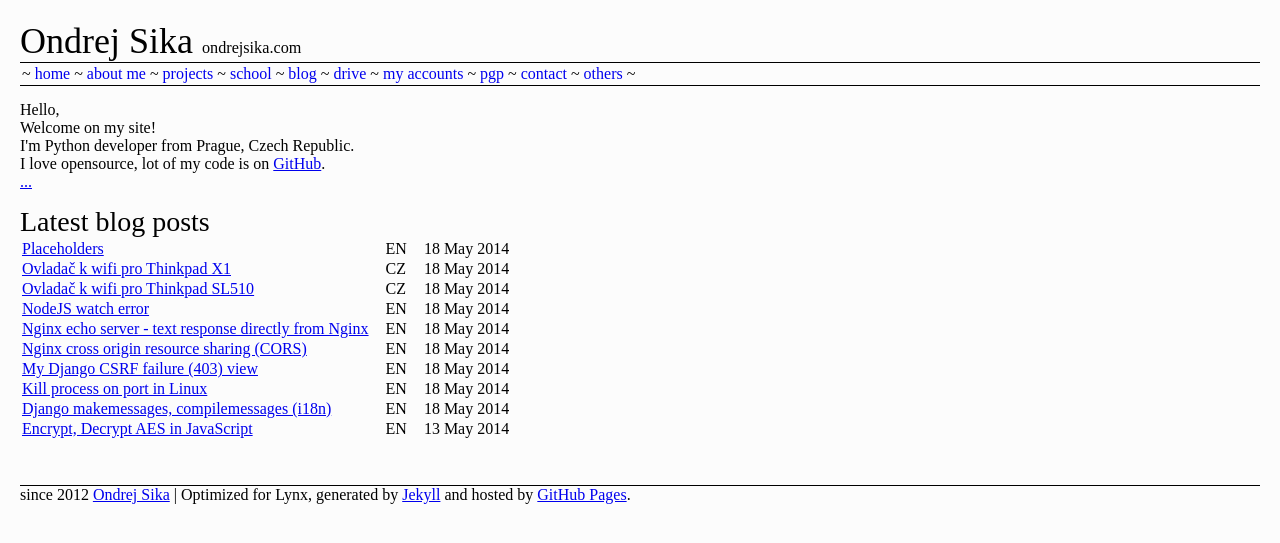
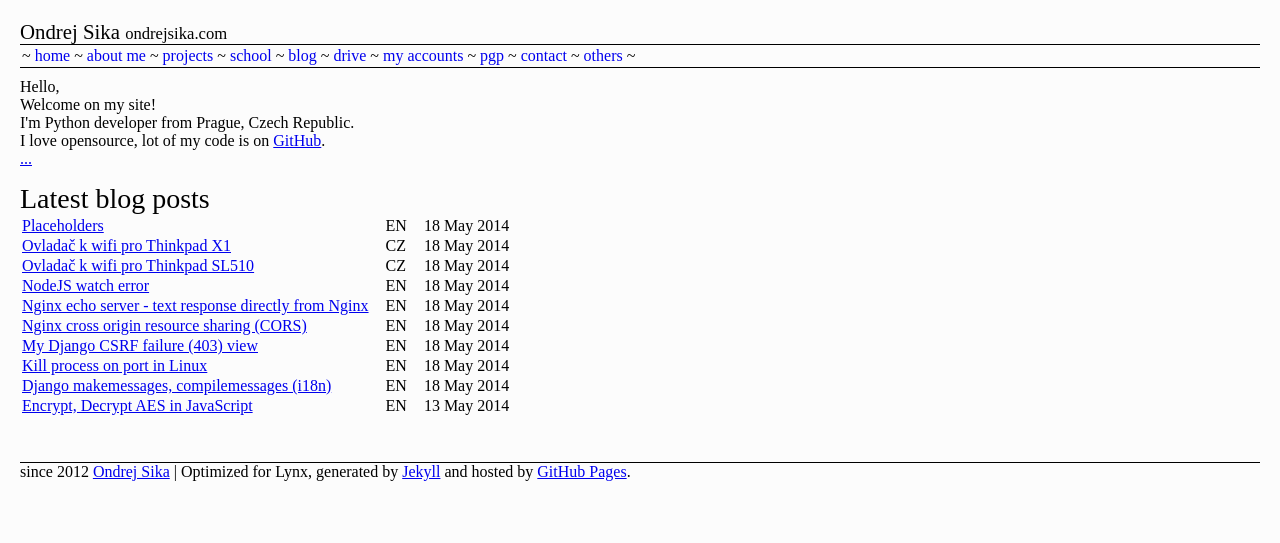
Before and after one commit to ondrejsika/ondrejsika.com, a Jekyll site: the page built from index.html, in a window 1280 px wide. Shown: the top 543 px of the page. Built offline with Jekyll 4.4.1, drawn with Linux system fonts in a browser that asks for light colours; Markdown is read by kramdown in place of the engine named in the settings; comment, search, counter and statistics services are not loaded.

Commit message:
fix site head

```diff
--- a/_layouts/default.html
+++ b/_layouts/default.html
@@ -18,5 +18,5 @@
 ~ <a href="/others">others</a>
 ~
 </p>
-<hr style="margin-bottom:15px">
+<hr style="margin-bottom:10px">
 {{content}}
--- a/static/src/main.css
+++ b/static/src/main.css
@@ -59,9 +59,12 @@
     text-decoration: none;
 }
 
+h1 {
+    font-size: 1.3em;
+}
+
 h1 span {
-    font-size: 0.45em;
-    /*color: #888888;*/
+    font-size: 0.8em;
 }
 
 pre {
```
